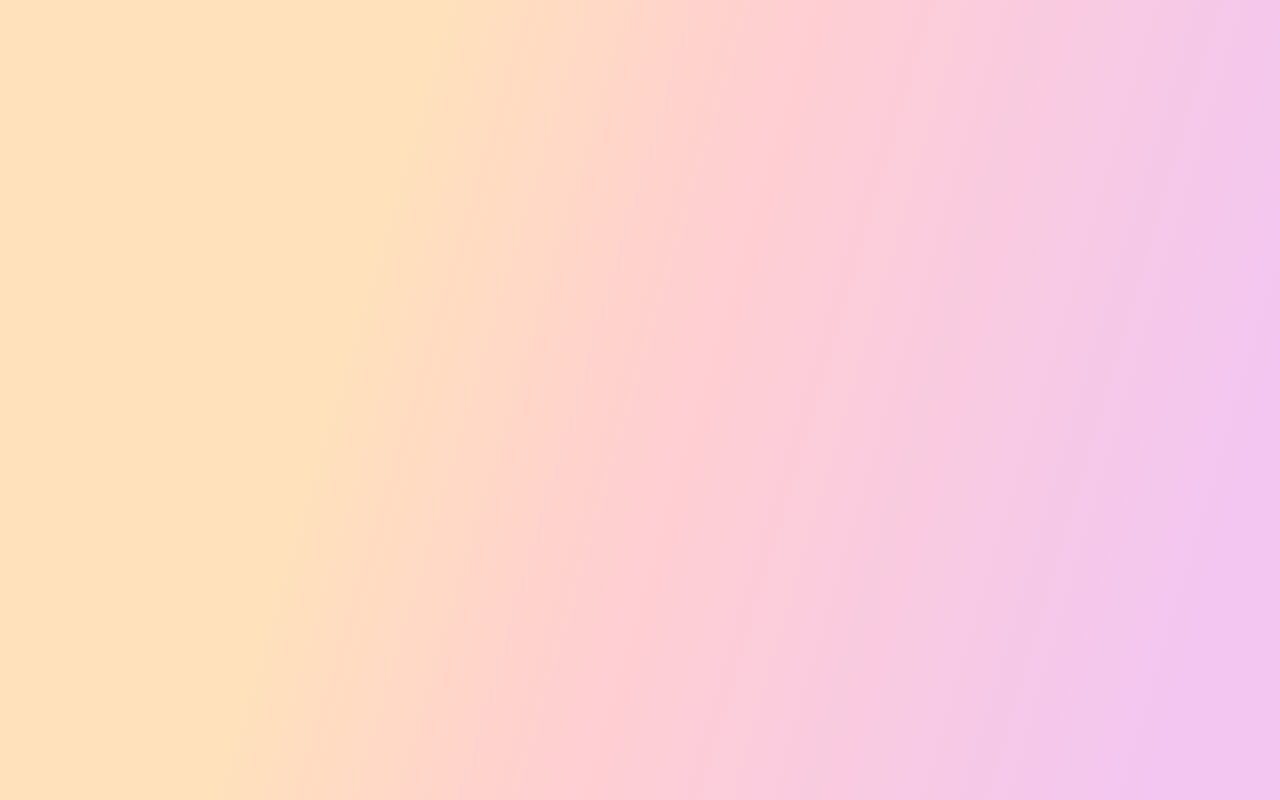
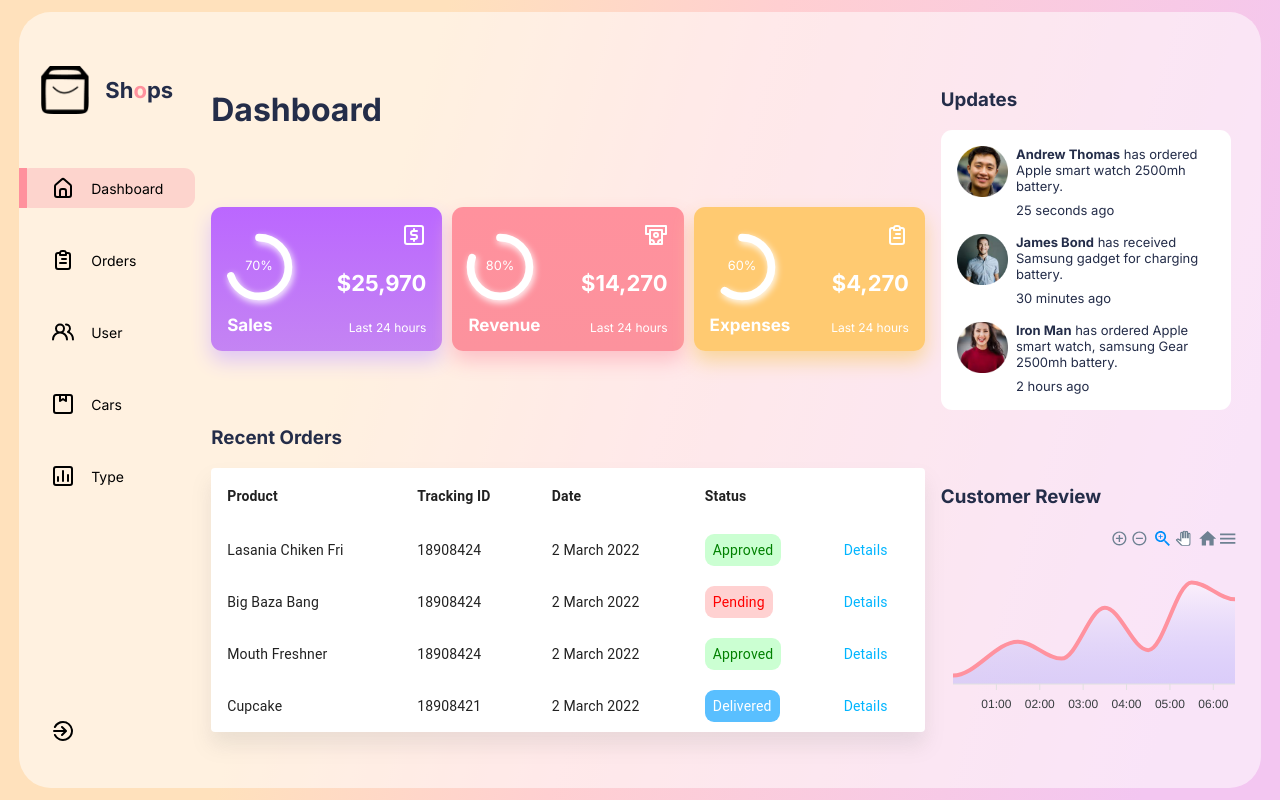
Before and after one commit to saidamoussahif/Plateforme-Namx---HUV-VEHICULES-FrontEnd, a React (Create React App) app in the folder frontend/: page /dashboard in a window 1280 px wide. Before the commit this address had no page. Built offline with nearby package versions, Linux system fonts and the light colour scheme.

Commit message:
feat : add Outlet Router for Dashboard

```diff
--- a/frontend/src/App.js
+++ b/frontend/src/App.js
@@ -2,6 +2,13 @@ import './App.css'
 import {Routes, Route } from 'react-router-dom';
 import Dashboard from './pages/Dashboard';
 import Cars from './components/Cars/Cars';
+import ErrorNotFound from './pages/ErrorNotFound'
+import Login from './pages/Login';
+import Register from './pages/Register';
+import Index from './pages/Index';
+import Orders from './components/Orders/Orders';
+import Types from './components/Types/Types';
+import Users from './components/Users/Users';
 
 function App() {
   return (
@@ -11,7 +18,16 @@ function App() {
     <div className="App">
 
       <Routes>
-        <Route path="/" exact element={<Dashboard/>}/>
+        <Route path='/dashboard' element={<Dashboard/>}>
+        <Route path="cars"  element={<Cars/>}/>
+        <Route path="orders"  element={<Orders/>}/>
+        <Route path="types"  element={<Types/>}/>
+        <Route path="users"  element={<Users/>}/>
+      </Route>
+        <Route path="login"  element={<Login/>}/>
+        <Route path="register"  element={<Register/>}/>
+        <Route path="*" element={<ErrorNotFound/>} />
+
       </Routes>
     </div>
     </>
--- a/frontend/src/Data/Data.js
+++ b/frontend/src/Data/Data.js
@@ -22,28 +22,28 @@ export const SidebarData = [
   {
     icon: UilEstate,
     heading: "Dashboard",
-    link: "/Dashboard/MainDash"
+    link: "/dashboard"
   },
   {
     icon: UilClipboardAlt,
     heading: "Orders",
-    link: "/order"
+    link: "/dashboard/orders"
   },
   {
     icon: UilUsersAlt,
-    heading: "user",
-    link: "/user"
+    heading: "User",
+    link: "/dashboard/users"
   },
   {
     icon: UilPackage,
     heading: "Cars",
-    link : "/Dashboard/cars"
+    link : "/dashboard/cars"
 
   },
   {
     icon: UilChart,
     heading: "Type",
-    link : "/type"
+    link : "/dashboard/types"
   },
 ];
 
--- /dev/null
+++ b/frontend/src/components/Orders/Orders.jsx
@@ -0,0 +1,9 @@
+import React from 'react'
+
+function Orders() {
+  return (
+    <div>Orders</div>
+  )
+}
+
+export default Orders
--- /dev/null
+++ b/frontend/src/components/Types/Types.jsx
@@ -0,0 +1,9 @@
+import React from 'react'
+
+function Types() {
+  return (
+    <div>Types</div>
+  )
+}
+
+export default Types
--- /dev/null
+++ b/frontend/src/components/Users/Users.jsx
@@ -0,0 +1,9 @@
+import React from 'react'
+
+function Users() {
+  return (
+    <div>Users</div>
+  )
+}
+
+export default Users
--- a/frontend/src/pages/Dashboard.jsx
+++ b/frontend/src/pages/Dashboard.jsx
@@ -1,19 +1,22 @@
 import MainDash from '../components/MainDash/MainDash';
 import RightSide from '../components/RigtSide/RightSide';
-import {Routes, Route } from 'react-router-dom';
+import {useLocation } from 'react-router-dom';
 import Sidebar from '../components/Sidebar';
 import Cars from '../components/Cars/Cars';
 
 function Dashboard() {
+  const location = useLocation();
+  console.log(location)
   return (
     <div className="AppGlass">
     <Sidebar/>
-    <Routes>
-    <Route path="/Dashboard/cars" exact element={<Cars/>}/>
-    <Route path="/Dashboard/MainDash" exact element={<MainDash/>}/>
+    {location.pathname === "/dashboard" && (
+    <>
+    <MainDash/>
+    <RightSide/>
+    </>
+    )}
 
-    {/* <RightSide/> */}
-    </Routes>
   </div>
   )
 }
--- a/frontend/src/pages/ErrorNotFound.jsx
+++ b/frontend/src/pages/ErrorNotFound.jsx
@@ -0,0 +1,10 @@
+import React from 'react'
+
+function ErrorNotFound() {
+  return (
+    <div><div className="bg" style={{ backgroundImage: 'url(https://images.unsplash.com/photo-1578328819058-b69f3a3b0f6b?ixlib=rb-4.0.3&ixid=MnwxMjA3fDB8MHxwaG90by1wYWdlfHx8fGVufDB8fHx8&auto=format&fit=crop&w=1674&q=80)'}}></div>
+    <h1 className="title">404</h1></div>
+  )
+}
+
+export default ErrorNotFound
--- /dev/null
+++ b/frontend/src/pages/Index.jsx
@@ -0,0 +1,9 @@
+import React from 'react'
+
+function Index() {
+  return (
+    <div>Index</div>
+  )
+}
+
+export default Index
```
